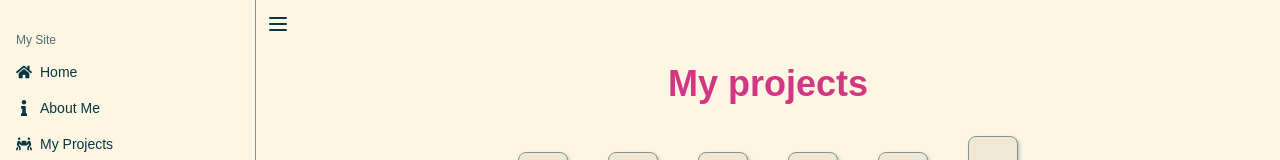
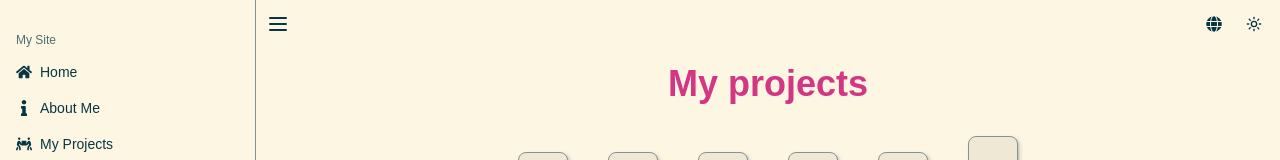
Before and after one commit to mariolazzari/keltramarie.com, a Next.js app: page /en/projects in a window 1280 px wide. Shown: the top 160 px of the page. Built offline with nearby package versions, Linux system fonts and the light colour scheme.

Commit message:
fix: menu icon position on scroll

```diff
--- a/app/[locale]/layout.tsx
+++ b/app/[locale]/layout.tsx
@@ -6,11 +6,16 @@ import { Layout } from "@/types/Layout";
 import { notFound } from "next/navigation";
 import { hasLocale } from "next-intl";
 import { routing } from "@/i18n/routing";
-import { montserrat } from "@/app/fonts";
-import { SidebarTrigger } from "@/components/ui/sidebar";
-import { WhatsApp } from "@/components/WhatsApp";
 import { Footer } from "@/components/Footer";
 import { Header } from "@/components/Header";
+import { Montserrat } from "next/font/google";
+
+// main font
+const montserrat = Montserrat({
+  subsets: ["latin"], // Essential for reducing font file size
+  display: "swap", // Ensures text remains visible during font load
+  variable: "--font-montserrat", // Optional: Define a CSS variable for Tailwind CSS
+});
 
 export const metadata: Metadata = {
   title: "Keltra Marie | Living Positively",
--- a/app/fonts.ts
+++ /dev/null
@@ -1,6 +0,0 @@
-import { Montserrat } from "next/font/google";
-
-export const montserrat = Montserrat({
-  subsets: ["latin"],
-  variable: "--font-montserrat",
-});
--- a/components/Copyrights/index.tsx
+++ b/components/Copyrights/index.tsx
@@ -1,7 +1,7 @@
 import { FaCopyright } from "react-icons/fa";
 import { Paragraph } from "../Typography/Paragraph";
 
-function Copyrights() {
+export function Copyrights() {
   const year = new Date().getFullYear();
 
   return (
@@ -16,5 +16,3 @@ function Copyrights() {
     </ul>
   );
 }
-
-export default Copyrights;
--- a/components/Footer/index.tsx
+++ b/components/Footer/index.tsx
@@ -1,4 +1,4 @@
-import Copyrights from "../Copyrights";
+import { Copyrights } from "../Copyrights";
 import { WhatsApp } from "../WhatsApp";
 import { FooterProps } from "./FooterProps";
 
--- a/components/Header/index.tsx
+++ b/components/Header/index.tsx
@@ -1,9 +1,15 @@
+import { LocaleToggle } from "../LocaleToggle";
+import { ThemeToggle } from "../ThemeToggle";
 import { SidebarTrigger } from "../ui/sidebar";
 
 export function Header() {
   return (
-    <header className="h-12 w-full flex items-center px-2">
+    <header className="h-12 w-full flex items-center px-2 justify-between">
       <SidebarTrigger />
+      <div className="flex items-center gap-1">
+        <LocaleToggle showLabel={false} />
+        <ThemeToggle showLabel={false} />
+      </div>
     </header>
   );
 }
--- /dev/null
+++ b/components/LocaleToggle/LocaleToggleProps.ts
@@ -0,0 +1,3 @@
+export type LocaleToggleProps = {
+  showLabel?: boolean;
+};
--- a/components/LocaleToggle/index.tsx
+++ b/components/LocaleToggle/index.tsx
@@ -10,8 +10,9 @@ import {
 import { redirect, usePathname } from "next/navigation";
 import { useSidebar } from "../ui/sidebar";
 import { useTranslations } from "next-intl";
+import { LocaleToggleProps } from "./LocaleToggleProps";
 
-export function LocaleToggle() {
+export function LocaleToggle({ showLabel = true }: LocaleToggleProps) {
   const { open } = useSidebar();
   const t = useTranslations("Sidebar");
   const path = usePathname();
@@ -19,9 +20,6 @@ export function LocaleToggle() {
   const onClick = (locale: string) => {
     const goto =
       locale === "it" ? path.replace("en", "it") : path.replace("it", "en");
-
-    console.log(locale, goto);
-
     redirect(goto);
   };
 
@@ -35,7 +33,7 @@ export function LocaleToggle() {
               <FaGlobe className="absolute h-[1.2rem] w-[1.2rem] rotate-90 scale-0 transition-all dark:rotate-0 dark:scale-100" />
             </div>
           </Button>
-          {open && <span>{t("locale")}</span>}
+          {open && showLabel && <span>{t("locale")}</span>}
         </div>
       </DropdownMenuTrigger>
       <DropdownMenuContent align="center">
--- /dev/null
+++ b/components/ThemeToggle/ThemeToggleProps.ts
@@ -0,0 +1,3 @@
+export type ThemeToggleProps = {
+  showLabel?: boolean;
+};
--- a/components/ThemeToggle/index.tsx
+++ b/components/ThemeToggle/index.tsx
@@ -1,6 +1,6 @@
 "use client";
 import { Moon, Sun, Settings } from "lucide-react";
-import { useTheme } from "next-themes";
+import { ThemeProviderProps, useTheme } from "next-themes";
 import { Button } from "@/components/ui/button";
 import {
   DropdownMenu,
@@ -10,8 +10,9 @@ import {
 } from "@/components/ui/dropdown-menu";
 import { useSidebar } from "../ui/sidebar";
 import { useTranslations } from "next-intl";
+import { ThemeToggleProps } from "./ThemeToggleProps";
 
-export function ThemeToggle() {
+export function ThemeToggle({ showLabel = true }: ThemeToggleProps) {
   const { setTheme } = useTheme();
   const { open } = useSidebar();
   const t = useTranslations("Sidebar");
@@ -48,7 +49,7 @@ export function ThemeToggle() {
               <Moon className="absolute h-[1.2rem] w-[1.2rem] rotate-90 scale-0 transition-all dark:rotate-0 dark:scale-100" />
             </div>
           </Button>
-          {open && <span>{t("theme")}</span>}
+          {open && showLabel && <span>{t("theme")}</span>}
         </div>
       </DropdownMenuTrigger>
 
--- a/package.json
+++ b/package.json
@@ -1,6 +1,6 @@
 {
   "name": "keltramarie.com",
-  "version": "0.6.0",
+  "version": "0.7.0",
   "private": true,
   "scripts": {
     "dev": "next dev --turbopack",
```
